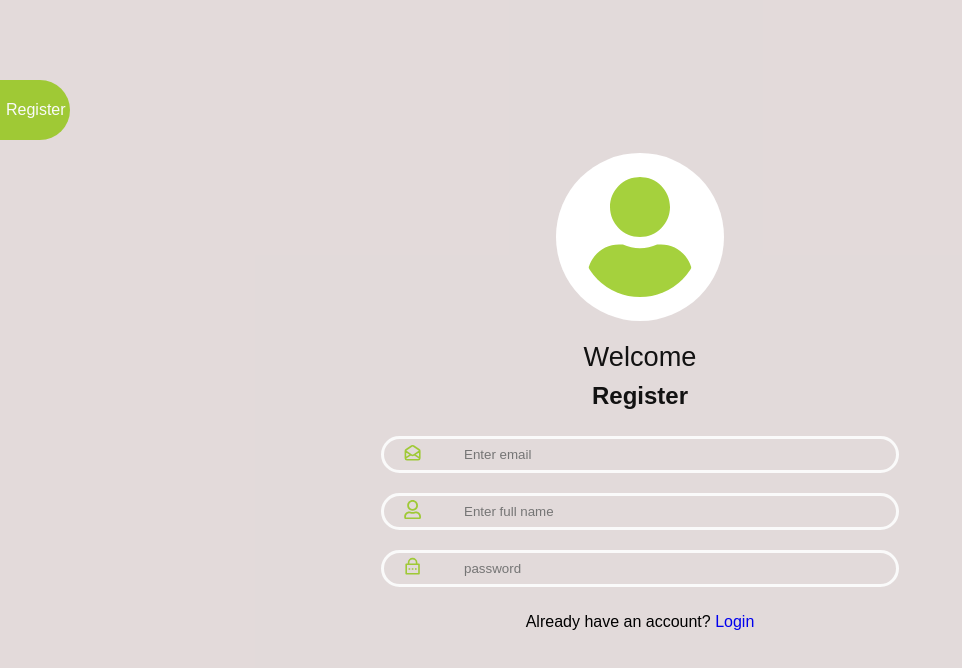
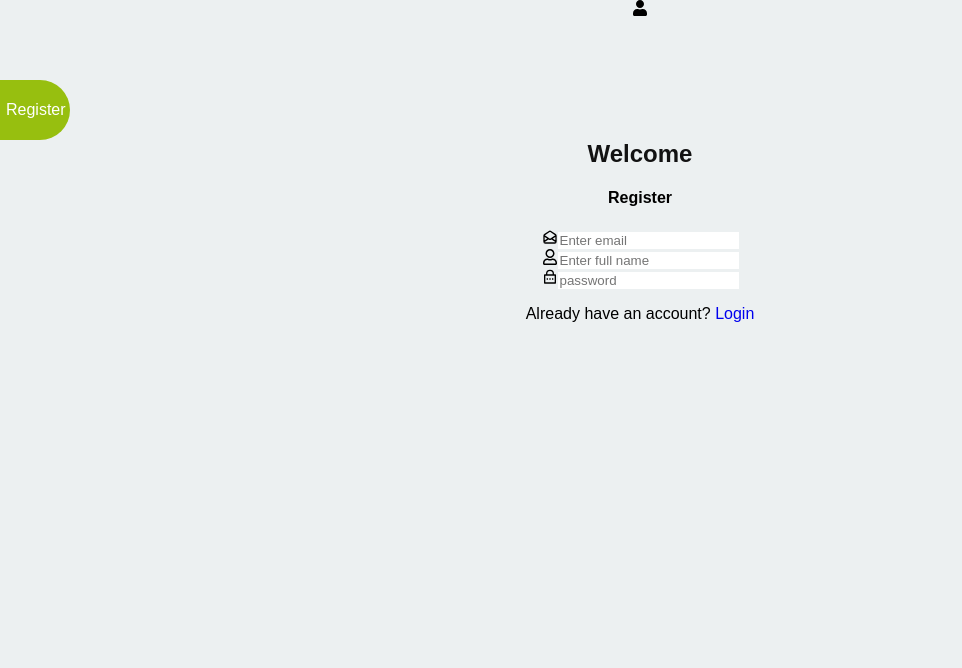
Before and after one commit to Wahaj-Ali/homely-frontend, a React (Create React App) app: page /register in a window 1280 px wide. Shown: the top 668 px of the page, without its empty margins (0-962 px from the left). Built offline with nearby package versions, Linux system fonts and the light colour scheme.

Commit message:
Update Login.scss

```diff
--- a/src/components/auth/Login.scss
+++ b/src/components/auth/Login.scss
@@ -1,7 +1,6 @@
 @import './../scss/config';
 
-.login-section,
-.login-register {
+.login-section {
   display: flex;
   flex-direction: column;
   background-color: $background-color;
```
